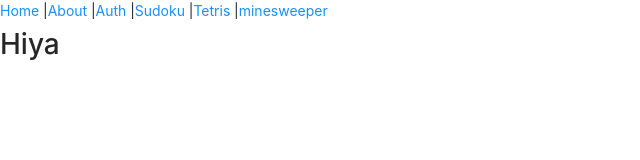
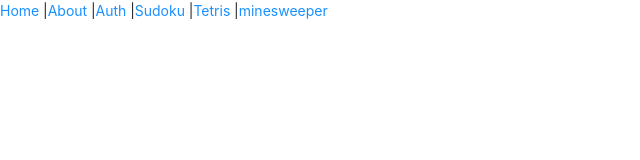
Before and after one commit to Manion-sebastian/waggroup, a Next.js app: page /minesweeper in a window 1280 px wide. Shown: the top 160 px of the page, without its empty margins (0-640 px from the left). Built offline with nearby package versions, Linux system fonts and the light colour scheme.

Commit message:
adds implements tile component in gameBoard.tsx

```diff
--- a/components/minesweeper/gameBoard.tsx
+++ b/components/minesweeper/gameBoard.tsx
@@ -4,12 +4,32 @@ import type { MSBoard } from "../../typingIan";
 // React
 import React from "react";
 
+// Components
+import MSTile from './tile'
+
 type Props = {}
 
 export default function MineSweeperBoard({ width, height, mines }: MSBoard) {
+  const makeBoard = () => {
+    for(let row = 0; row < height; row++) {
+      for(let col = 0; col < width; col++) {
+        return (
+          <MSTile
+            row={row}
+            col={col}
+            isHidden={true}
+            isFlagged={false}
+            isMine={false}
+            adjMines={0}
+          />
+        )
+      }
+    }
+  }
+
   return (
-    <>
-      <h1>Hiya</h1>
-    </>
+    <div>
+      {makeBoard()}
+    </div>
   )
 }
--- a/components/minesweeper/tile.tsx
+++ b/components/minesweeper/tile.tsx
@@ -1,8 +1,12 @@
+// Typings
+import { MSTile } from '../../typingIan'
+
+// React
 import React from 'react'
 
 type Props = {}
 
-const Tile = (props: Props) => {
+const Tile = ({row, col, isHidden, isFlagged, isMine, adjMines}: MSTile) => {
   return (
     <div>
 
--- a/components/minesweeperGame.tsx
+++ b/components/minesweeperGame.tsx
@@ -26,9 +26,9 @@ const MinesweeperGame = (props: Props) => {
       </div>
 
       <MSBoard
-        width={0}
-        height={0}
-        mines={0}
+        width={9}
+        height={9}
+        mines={10}
       />
 
     </div>
--- a/typingIan.d.ts
+++ b/typingIan.d.ts
@@ -19,8 +19,10 @@ export interface Difficulty extends MSBoard {
 }
 
 export interface MSTile {
+  row: number
+  col: number
   isHidden: boolean
   isFlagged: boolean
   isMine: boolean
-  adjMines: boolean
+  adjMines: number
 }
```
